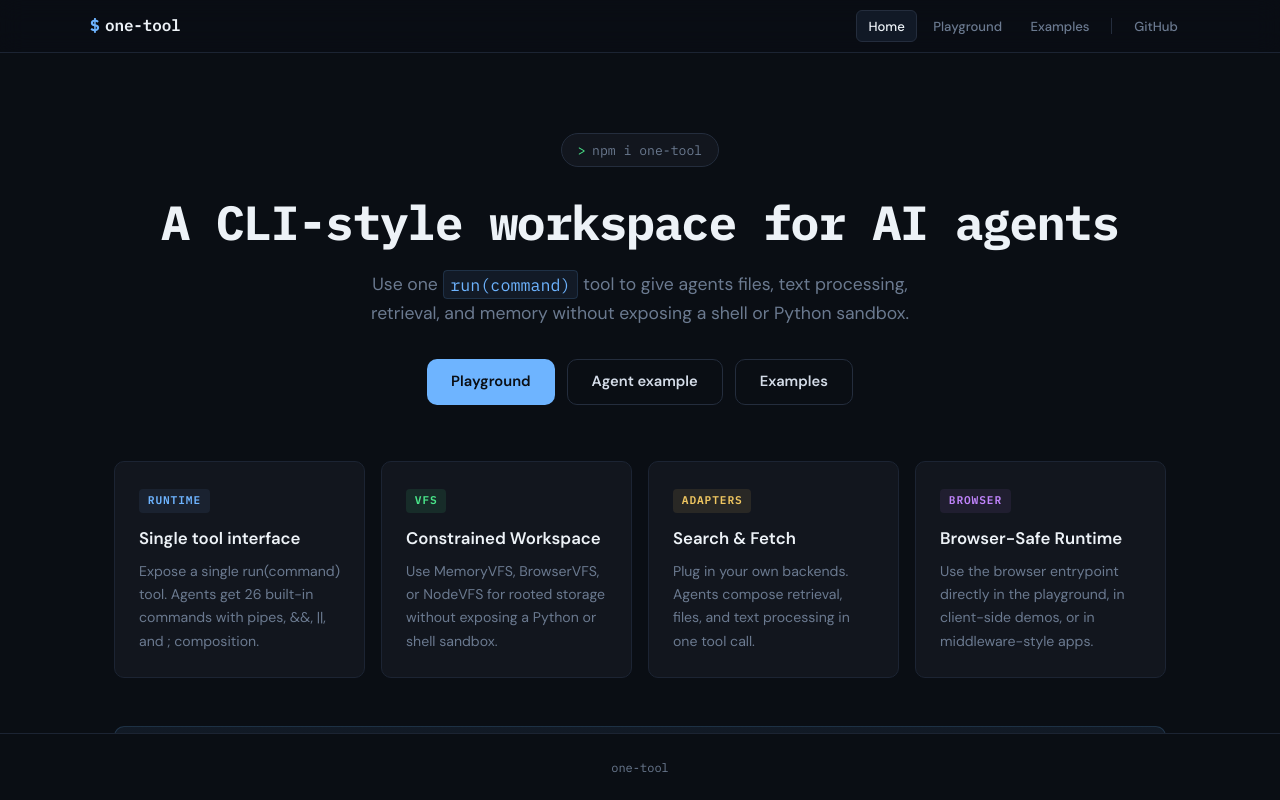
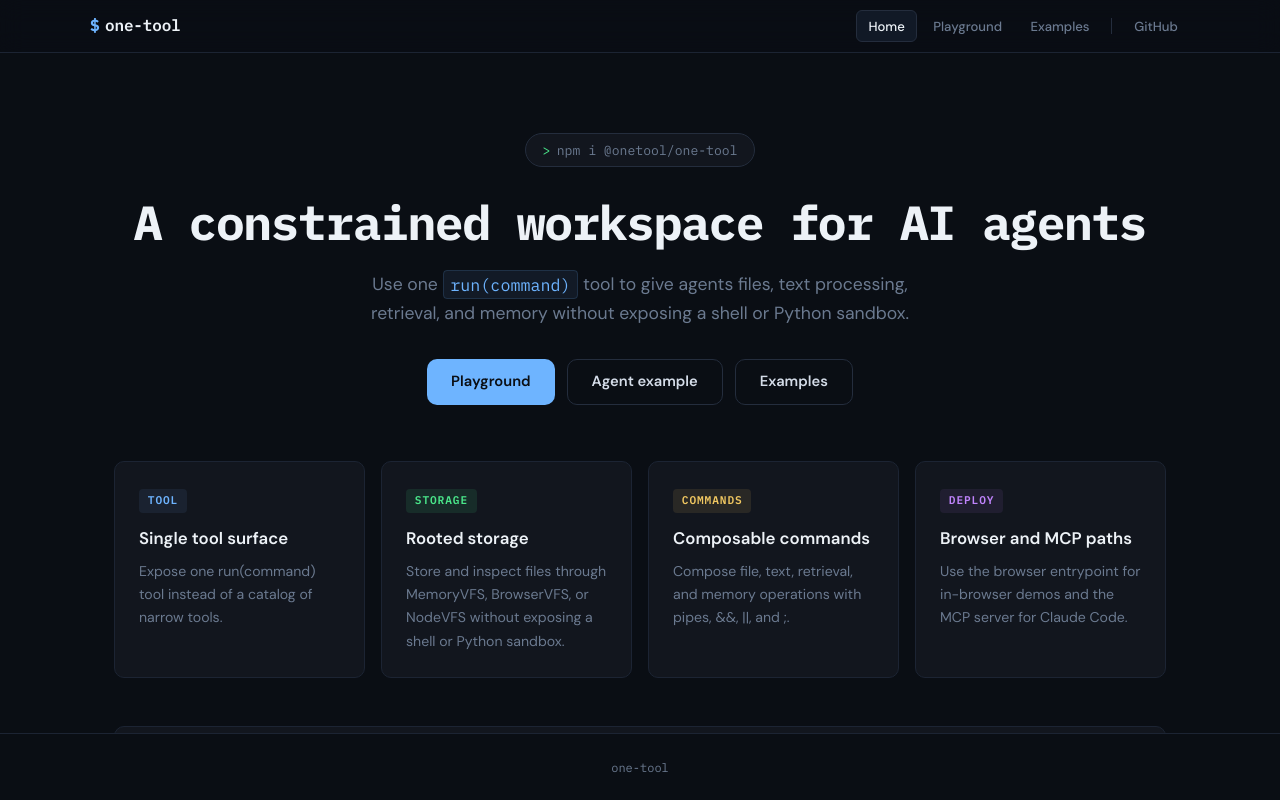
Before and after one commit to yshaaban/one-tool, a React (Vite) app in the folder site/: page /examples/1 in a window 1280 px wide. Built offline with nearby package versions, Linux system fonts and the light colour scheme.

Commit message:
Tighten site copy for developers

```diff
--- a/site/src/examples/index.ts
+++ b/site/src/examples/index.ts
@@ -4,7 +4,7 @@
   {
     id: '01-hello-world',
     title: 'Hello World',
-    description: 'Create a runtime and run your first commands.',
+    description: 'Create a runtime and run basic commands.',
     group: 'cli-capabilities',
     browserRunnable: true,
     requiresApiKey: false,
@@ -22,7 +22,7 @@
   {
     id: '02-custom-command',
     title: 'Custom Command',
-    description: 'Register a domain-specific command and compose it with builtins.',
+    description: 'Add a custom command and compose it with built-in commands.',
     group: 'cli-capabilities',
     browserRunnable: true,
     requiresApiKey: false,
@@ -45,7 +45,7 @@
   {
     id: '03-readonly-agent',
     title: 'Read-Only Agent',
-    description: 'Use the readOnly preset to restrict to safe commands.',
+    description: 'Use the read-only preset for safe inspection workflows.',
     group: 'agent-workflows',
     browserRunnable: true,
     requiresApiKey: false,
@@ -66,7 +66,7 @@
   {
     id: '04-detailed-execution',
     title: 'Detailed Execution',
-    description: 'Inspect exit codes, traces, and structured execution results.',
+    description: 'Inspect structured execution results and command traces.',
     group: 'cli-capabilities',
     browserRunnable: true,
     requiresApiKey: false,
@@ -90,7 +90,7 @@
   {
     id: '05-adapters',
     title: 'Search & Fetch Adapters',
-    description: 'Use search and fetch commands with pluggable adapter backends.',
+    description: 'Use search and fetch adapters with the runtime.',
     group: 'agent-workflows',
     browserRunnable: true,
     requiresApiKey: false,
@@ -112,7 +112,7 @@
   {
     id: '06-browser-persistence',
     title: 'Browser Persistence',
-    description: 'Use BrowserVFS with IndexedDB for data that survives page reloads.',
+    description: 'Use BrowserVFS for persistent browser storage.',
     group: 'cli-capabilities',
     browserRunnable: true,
     requiresApiKey: false,
@@ -135,7 +135,7 @@
   {
     id: '07-mcp-server',
     title: 'MCP Server',
-    description: 'Expose the runtime as a Model Context Protocol tool for Claude Code and other clients.',
+    description: 'Expose the runtime as an MCP tool for Claude Code.',
     group: 'agent-workflows',
     browserRunnable: false,
     requiresApiKey: false,
@@ -144,8 +144,7 @@
   {
     id: '08-llm-agent',
     title: 'LLM Agent',
-    description:
-      'Experimental browser agent mode using OpenRouter directly from the browser with a tested tool-calling model.',
+    description: 'Run the browser agent demo over the demo workspace with OpenRouter.',
     group: 'agent-workflows',
     browserRunnable: true,
     requiresApiKey: true,
--- a/site/src/pages/AgentPage.tsx
+++ b/site/src/pages/AgentPage.tsx
@@ -227,8 +227,8 @@
           </div>
           <h1 style={titleStyle}>{example.title}</h1>
           <p style={headerSubtitleStyle}>
-            The agent uses one <code style={headerInlineCodeStyle}>run(command)</code> tool. This page shows
-            each command, result, and reply.
+            This page shows a model using one <code style={headerInlineCodeStyle}>run(command)</code> tool
+            over the demo workspace.
           </p>
         </div>
         <a href={sourceUrl} target="_blank" rel="noopener noreferrer" style={sourceLinkStyle}>
@@ -253,9 +253,7 @@
                   <span style={{ color: 'var(--accent)', marginLeft: '0.35rem' }}>_</span>
                 </div>
                 <h2 style={emptyTitleStyle}>Suggested tasks</h2>
-                <p style={emptySubtitleStyle}>
-                  Add your OpenRouter key, choose a model, then run one of these prompts.
-                </p>
+                <p style={emptySubtitleStyle}>Add your OpenRouter API key and run one of these prompts.</p>
               </div>
 
               {example.suggestedPrompts?.length ? (
@@ -342,6 +340,10 @@
                 ))}
               </select>
             </label>
+          </div>
+
+          <div style={configNoteStyle}>
+            Browser demo powered by OpenRouter. For the maintained Node example, use the repo example.
           </div>
 
           <div style={dockHintStyle}>
@@ -498,9 +500,9 @@
     return 'Add an OpenRouter API key to start.';
   }
   if (busy) {
-    return 'The agent is using the workspace and model you selected.';
+    return 'Running commands in the demo workspace.';
   }
-  return 'Ready. Try counting errors, fetching an order email, or writing a report.';
+  return 'Ready. Try a log, fetch, or search task.';
 }
 
 function renderMarkdown(markdown: string): React.ReactNode {
@@ -1080,6 +1082,12 @@
   justifyContent: 'start',
 };
 
+const configNoteStyle: React.CSSProperties = {
+  color: 'var(--text-muted)',
+  fontSize: '0.78rem',
+  lineHeight: 1.5,
+};
+
 const configFieldStyle: React.CSSProperties = {
   display: 'flex',
   flexDirection: 'column',
--- a/site/src/pages/ExamplePage.tsx
+++ b/site/src/pages/ExamplePage.tsx
@@ -417,9 +417,9 @@
 
       <McpStep
         index={3}
-        title="Connect your client"
+        title="Connect Claude Code"
         animationDelay="0.16s"
-        description="Use Claude Code from the CLI."
+        description="Add the server to Claude Code."
       >
         <div style={mcpClientStackStyle}>
           {MCP_CLIENTS.map((client) => (
@@ -432,7 +432,7 @@
         index={4}
         title="What you get"
         animationDelay="0.24s"
-        description="After the client connects, the model gets one run tool. Ask for outcomes in natural language and it composes commands internally."
+        description="After setup, Claude Code gets one run tool and composes commands internally."
       >
         <p style={mcpNoteStyle}>
           Expect one tool named <code style={inlineCodeStyle}>run</code>. The model can inspect files, search,
--- a/site/src/pages/Landing.tsx
+++ b/site/src/pages/Landing.tsx
@@ -2,34 +2,31 @@
 
 const features = [
   {
-    tag: 'runtime',
-    title: 'Single tool interface',
-    description:
-      'Expose a single run(command) tool. Agents get 26 built-in commands with pipes, &&, ||, and ; composition.',
+    tag: 'tool',
+    title: 'Single tool surface',
+    description: 'Expose one run(command) tool instead of a catalog of narrow tools.',
     accent: 'var(--accent)',
     dim: 'var(--accent-dim)',
   },
   {
-    tag: 'vfs',
-    title: 'Constrained Workspace',
+    tag: 'storage',
+    title: 'Rooted storage',
     description:
-      'Use MemoryVFS, BrowserVFS, or NodeVFS for rooted storage without exposing a Python or shell sandbox.',
+      'Store and inspect files through MemoryVFS, BrowserVFS, or NodeVFS without exposing a shell or Python sandbox.',
     accent: 'var(--green)',
     dim: 'var(--green-dim)',
   },
   {
-    tag: 'adapters',
-    title: 'Search & Fetch',
-    description:
-      'Plug in your own backends. Agents compose retrieval, files, and text processing in one tool call.',
+    tag: 'commands',
+    title: 'Composable commands',
+    description: 'Compose file, text, retrieval, and memory operations with pipes, &&, ||, and ;.',
     accent: 'var(--yellow)',
     dim: 'var(--yellow-dim)',
   },
   {
-    tag: 'browser',
-    title: 'Browser-Safe Runtime',
-    description:
-      'Use the browser entrypoint directly in the playground, in client-side demos, or in middleware-style apps.',
+    tag: 'deploy',
+    title: 'Browser and MCP paths',
+    description: 'Use the browser entrypoint for in-browser demos and the MCP server for Claude Code.',
     accent: 'var(--purple)',
     dim: 'var(--purple-dim)',
   },
@@ -54,7 +51,7 @@
 
 const codeLines = [
   { text: 'import { createAgentCLI, MemoryVFS } from ', dim: true },
-  { text: "'one-tool/browser'", accent: true },
+  { text: "'@onetool/one-tool/browser'", accent: true },
   { text: ';', dim: true },
   { text: '', blank: true },
   { text: 'const cli = await createAgentCLI({ vfs: new MemoryVFS() });', dim: false },
@@ -76,10 +73,10 @@
         <div style={heroInnerStyle}>
           <div style={heroBadgeStyle}>
             <span style={{ color: 'var(--green)', marginRight: '0.4rem' }}>{'>'}</span>
-            npm i one-tool
+            npm i @onetool/one-tool
           </div>
 
-          <h1 style={heroTitleStyle}>A CLI-style workspace for AI agents</h1>
+          <h1 style={heroTitleStyle}>A constrained workspace for AI agents</h1>
 
           <p style={heroSubtitleStyle}>
             Use one <code style={inlineCodeStyle}>run(command)</code> tool to give agents files, text
@@ -100,7 +97,6 @@
         </div>
       </section>
 
-      {/* Features */}
       <section style={sectionStyle}>
         <div style={featuresGridStyle}>
           {features.map((f, i) => (
@@ -147,11 +143,40 @@
       </section>
 
       <section style={{ ...sectionStyle, paddingTop: 0 }}>
+        <div style={comparisonShellStyle}>
+          <div style={comparisonHeaderStyle}>
+            <h2 style={comparisonTitleStyle}>Why teams use it</h2>
+            <p style={comparisonSubtitleStyle}>
+              It sits between many narrow tools and general-purpose sandboxes.
+            </p>
+          </div>
+          <div style={comparisonGridStyle}>
+            <div style={comparisonCardStyle}>
+              <h3 style={comparisonCardTitleStyle}>Many narrow tools</h3>
+              <p style={comparisonCardTextStyle}>Flexible, but models have to plan across many schemas.</p>
+            </div>
+            <div style={comparisonCardStyle}>
+              <h3 style={comparisonCardTitleStyle}>Python or shell sandbox</h3>
+              <p style={comparisonCardTextStyle}>
+                More flexible, but harder to constrain and more expensive to operate.
+              </p>
+            </div>
+            <div style={comparisonCardStyle}>
+              <h3 style={comparisonCardTitleStyle}>one-tool</h3>
+              <p style={comparisonCardTextStyle}>
+                Narrower, easier to test, and easier to deploy in browser, server, and MCP workflows.
+              </p>
+            </div>
+          </div>
+        </div>
+      </section>
+
+      <section style={{ ...sectionStyle, paddingTop: 0 }}>
         <div style={agentHeroStyle}>
           <div>
             <h2 style={agentHeroTitleStyle}>Agent example</h2>
             <p style={agentHeroTextStyle}>
-              The agent example shows the full loop: prompt, command, command output, and final answer.
+              Follow the agent loop directly: prompt, tool call, tool output, and final answer.
             </p>
           </div>
           <div style={{ display: 'flex', gap: '0.75rem', flexWrap: 'wrap' }}>
@@ -170,7 +195,7 @@
           <div style={{ marginBottom: '1rem' }}>
             <h2 style={principlesTitleStyle}>How agents use it</h2>
             <p style={principlesSubtitleStyle}>
-              Agents can discover commands, compose them, and use output and errors to choose the next step.
+              Agents discover commands, compose them, and use output and errors to choose the next step.
             </p>
           </div>
           <div style={principlesGridStyle}>
@@ -187,7 +212,7 @@
       {/* Code example */}
       <section style={{ ...sectionStyle, paddingBottom: '4rem' }}>
         <div style={{ textAlign: 'center', marginBottom: '1.5rem' }}>
-          <h2 style={{ fontSize: '1.15rem', fontWeight: 600, color: 'var(--text-bright)' }}>Quick start</h2>
+          <h2 style={{ fontSize: '1.15rem', fontWeight: 600, color: 'var(--text-bright)' }}>Minimal setup</h2>
         </div>
         <div style={codeBlockStyle}>
           <div style={codeHeaderStyle}>
@@ -333,6 +358,57 @@
   transition: 'border-color var(--transition), background var(--transition)',
 };
 
+const comparisonShellStyle: React.CSSProperties = {
+  border: '1px solid var(--border-subtle)',
+  borderRadius: 'var(--radius)',
+  background: 'var(--bg-surface)',
+  padding: '1.25rem',
+};
+
+const comparisonHeaderStyle: React.CSSProperties = {
+  marginBottom: '1rem',
+};
+
+const comparisonTitleStyle: React.CSSProperties = {
+  fontSize: '1.05rem',
+  fontWeight: 600,
+  color: 'var(--text-bright)',
+};
+
+const comparisonSubtitleStyle: React.CSSProperties = {
+  marginTop: '0.35rem',
+  color: 'var(--text-muted)',
+  fontSize: '0.9rem',
+  lineHeight: 1.6,
+};
+
+const comparisonGridStyle: React.CSSProperties = {
+  display: 'grid',
+  gridTemplateColumns: 'repeat(auto-fit, minmax(220px, 1fr))',
+  gap: '0.85rem',
+};
+
+const comparisonCardStyle: React.CSSProperties = {
+  padding: '0.95rem',
+  borderRadius: 'var(--radius-sm)',
+  border: '1px solid var(--border-subtle)',
+  background: 'var(--bg-elevated)',
+};
+
+const comparisonCardTitleStyle: React.CSSProperties = {
+  fontSize: '0.88rem',
+  fontWeight: 600,
+  color: 'var(--text-bright)',
+  marginBottom: '0.35rem',
+  fontFamily: 'var(--font-mono)',
+};
+
+const comparisonCardTextStyle: React.CSSProperties = {
+  color: 'var(--text-muted)',
+  fontSize: '0.84rem',
+  lineHeight: 1.6,
+};
+
 const principlesShellStyle: React.CSSProperties = {
   maxWidth: 'var(--max-width)',
   margin: '0 auto',
```
Also changed, not shown: site/src/pages/ExampleIndex.tsx (+6 -6 lines), site/src/pages/Playground.tsx (+5 -5 lines).
